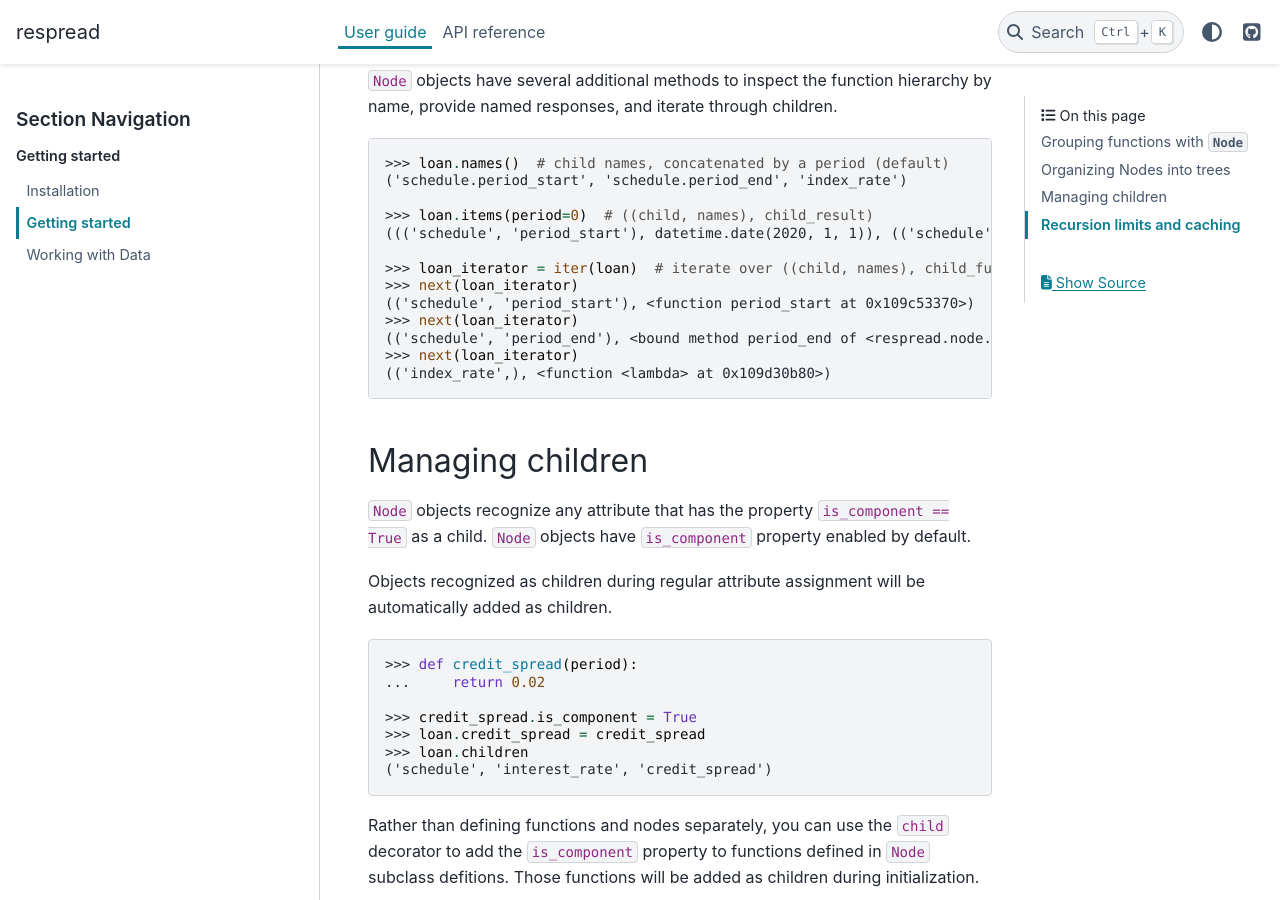
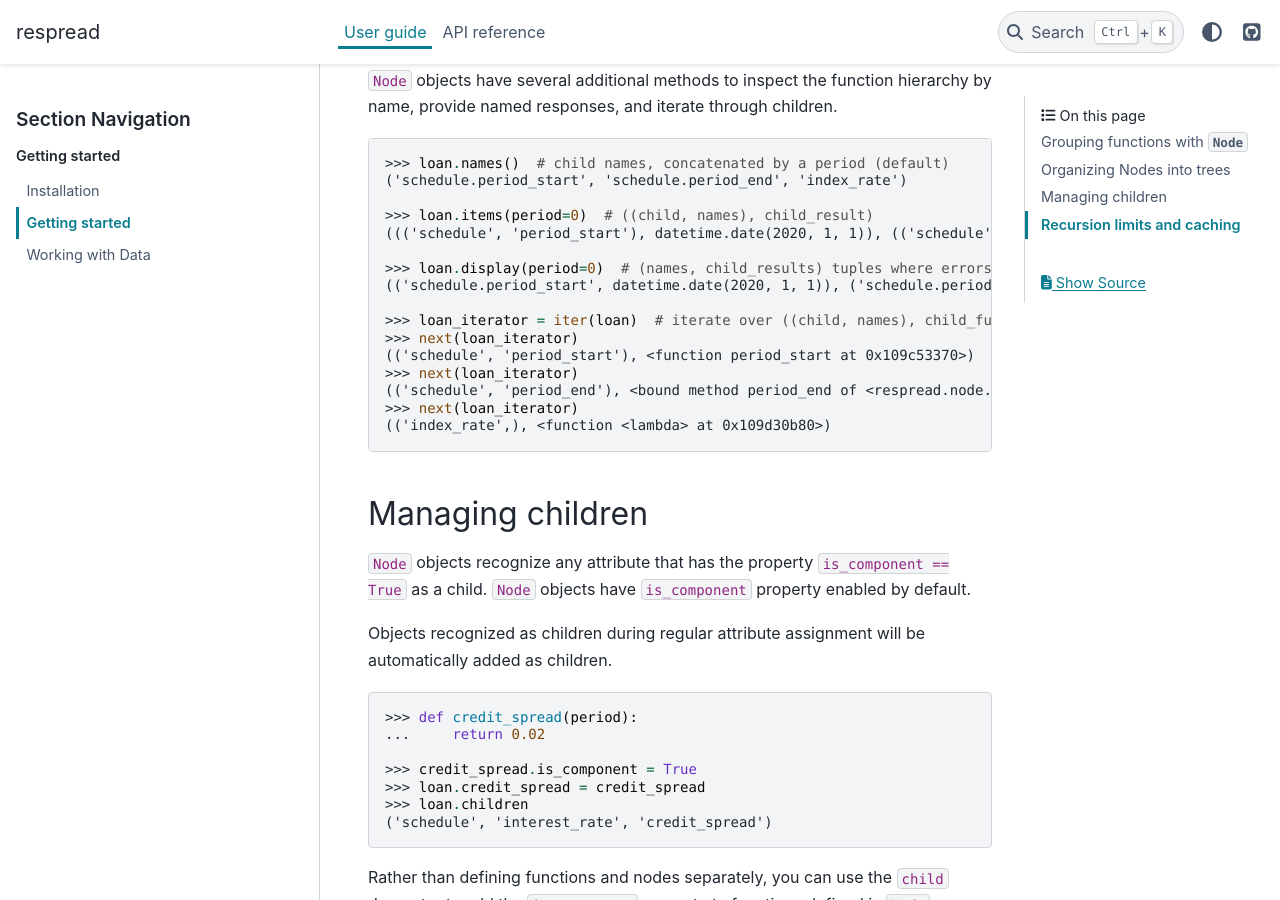
Before and after one commit to jrdnh/respread, a Sphinx documentation site: the page built from docs/user_guide/getting_started.rst, in a window 1280 px wide and 900 px high, scrolled down 2621 px. Built offline with Sphinx 7.4.7 and the PyData theme 0.15.4, drawn with Linux system fonts in a browser that asks for light colours.

Commit message:
docs: Add display func to getting started guide

```diff
--- a/docs/user_guide/getting_started.rst
+++ b/docs/user_guide/getting_started.rst
@@ -120,6 +120,9 @@ Calling the top-level node calls each childr node in turn. Ultimately, it return
 
     >>> loan.items(period=0)  # ((child, names), child_result)
     ((('schedule', 'period_start'), datetime.date(2020, 1, 1)), (('schedule', 'period_end'), datetime.date(2021, 1, 1)), (('index_rate',), 0.05))
+
+    >>> loan.display(period=0)  # (names, child_results) tuples where errors are ignored
+    (('schedule.period_start', datetime.date(2020, 1, 1)), ('schedule.period_end', datetime.date(2021, 1, 1)), ('index_rate', 0.05))
 
     >>> loan_iterator = iter(loan)  # iterate over ((child, names), child_function)
     >>> next(loan_iterator)
```
